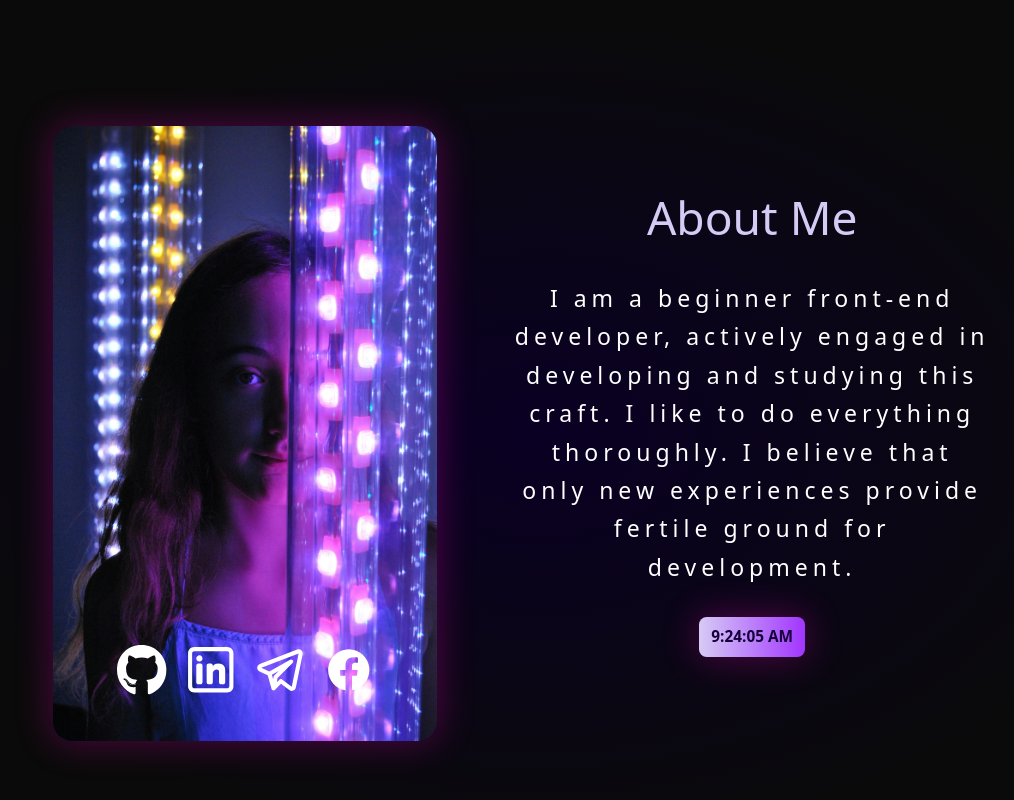
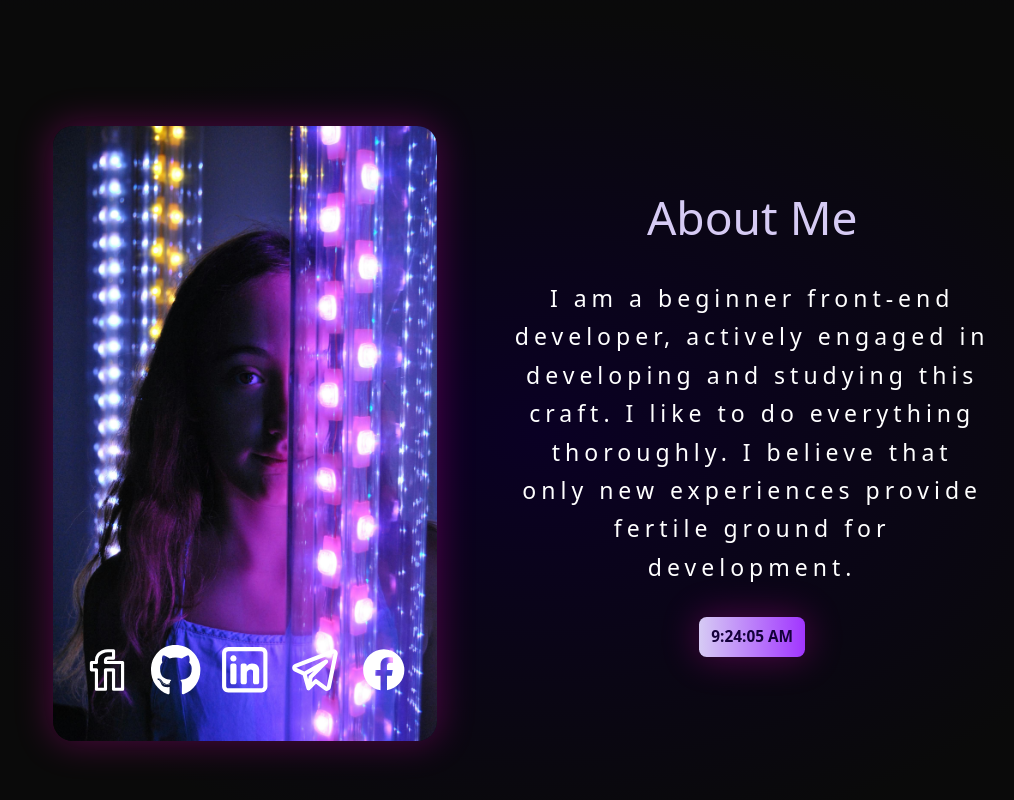
Before and after one commit to Revaz-Gelashvili/CV, a React (Vite) app: page / in a window 1280 px wide. Shown: the part 2890-3690 px from the top of the page, without its empty margins (99-1113 px from the left). Built offline with nearby package versions, Linux system fonts and the light colour scheme.

Commit message:
add Fiverr link

```diff
--- a/src/Components/About/About.jsx
+++ b/src/Components/About/About.jsx
@@ -7,6 +7,7 @@ import AbmeGitHub from "../../assets/svg/abme-github.svg";
 import AbmeLinkedIn from "../../assets/svg/abme-linkedin.svg";
 import AbmeTelegram from "../../assets/svg/abme-telegram.svg";
 import AbMeFacebook from "../../assets/svg/abme-facebook.svg";
+import Fiverr from "../../assets/svg/fiverr.svg";
 
 export default function About() {
   const { t } = useTranslation();
@@ -35,6 +36,13 @@ export default function About() {
           }}
         >
           <div className="flex gap-5 absolute bottom-7 sm:bottom-10  p-2">
+            <a
+              href="http://www.fiverr.com/s/1qBGZo9"
+              target="_blank"
+              rel="noopener noreferrer"
+            >
+              <img src={Fiverr} alt="Fiverr" />
+            </a>
             <a
               href="https://github.com/Revaz-Gelashvili"
               target="_blank"
```
Also changed, not shown: src/assets/svg/fiverr.svg (added).
